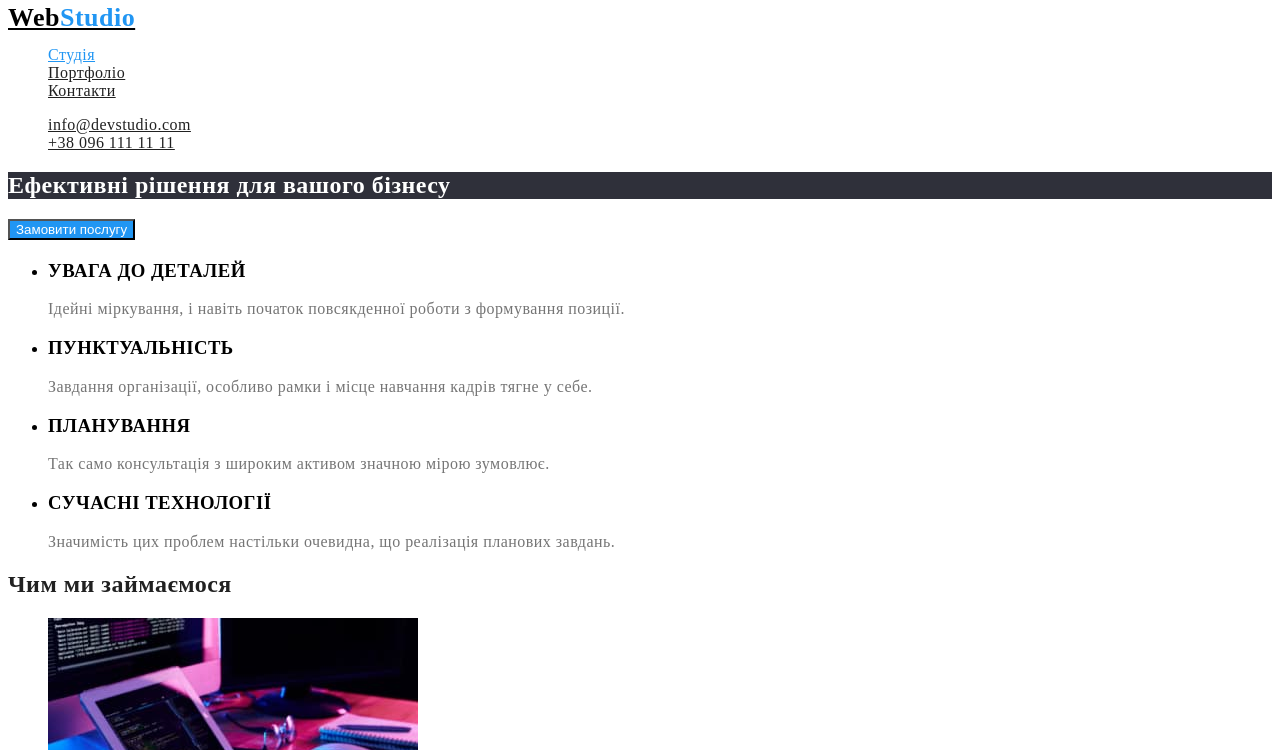
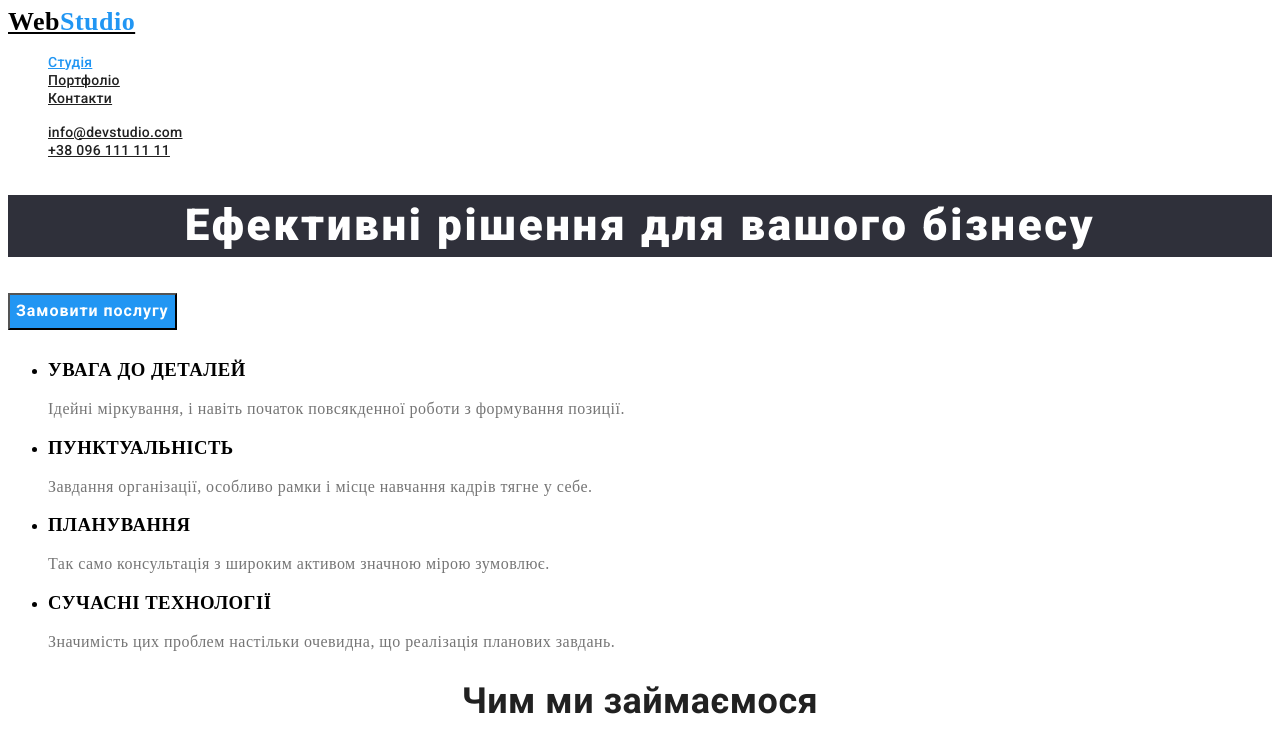
Before and after one commit to stanislav-pravdiuk/goit-markup-hw-02, a plain HTML site: page index.html in a window 1280 px wide. Shown: the top 750 px of the page. Drawn offline with Linux system fonts and the light colour scheme.

Commit message:
style main

```diff
--- a/css/common.css
+++ b/css/common.css
@@ -32,7 +32,7 @@ body {
     font-family: raleway;
     font-weight: 700;
     font-size: 26px;
-    line-height: 0.8;
+    line-height: 1.1;
 
 }
 
@@ -44,6 +44,7 @@ span {
 .list {
     list-style: none;
 }
+
 
 .site-nav a:hover,
 .site-nav a:focus {
@@ -62,8 +63,20 @@ span {
 
 .site-nav a {
     color: var(--primary-text-color);
+
+    font-family: 'Roboto';
+        font-weight: 500;
+        font-size: 14px;
+        line-height: 1.1;
+        letter-spacing: 0.02em;
 }
 
 .contact-nav a {
     color: var(--primary-text-color);
+
+    font-family: 'Roboto';
+        font-weight: 500;
+        font-size: 14px;
+        line-height: 1.1;
+        letter-spacing: 0.02em;
 }
--- a/css/main.css
+++ b/css/main.css
@@ -3,16 +3,37 @@
 .hero-title{
     color: var(--white-text-color);
     background-color:rgba(47, 48, 58, 1) ;
+
+    font-family: 'Roboto';
+        font-style: normal;
+        font-weight: 900;
+        font-size: 44px;
+        line-height: 1.4;
+        text-align: center;
+        letter-spacing: 0.06em;
+
 }
  .button {
      color: var(--white-text-color);
      background-color: var(--secondary-logo-color);
+
+     font-family: 'Roboto';
+        font-weight: 700;
+        font-size: 16px;
+        line-height: 1.9;
+        letter-spacing: 0.06em;
  }
 
 /* main */
 
 .section-title {
     color: var(--primary-text-color);
+
+    font-family: 'Roboto';
+        font-weight: 700;
+        font-size: 36px;
+        line-height: 1.2;
+        text-align: center;
 }
 
 /* features */
--- a/index.html
+++ b/index.html
@@ -73,7 +73,7 @@
       </section>
       <!--team-->
       <section class="section">
-        <h2>Наша команда</h2>
+        <h2 class="section-title">Наша команда</h2>
         <ul class="team">
           <li>
             <img src="./images/img1.jpg" alt="igor" width="270" />
```
